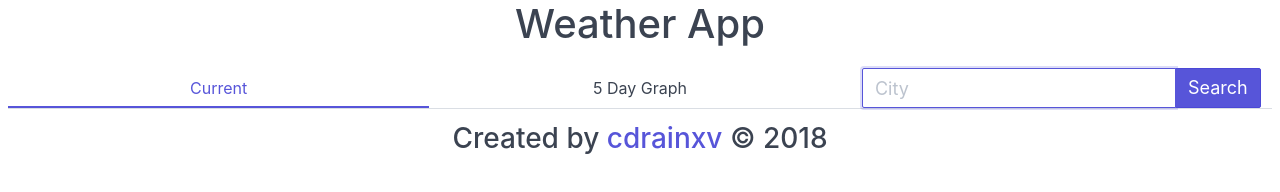
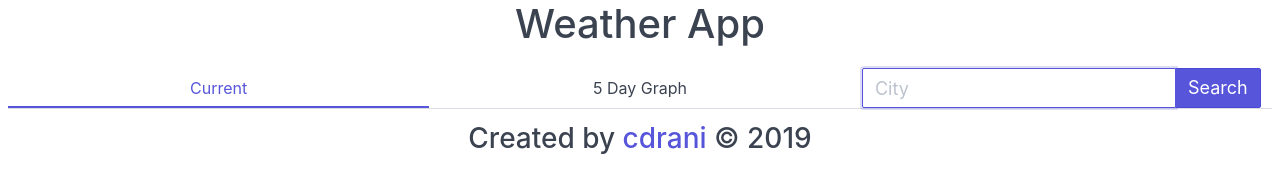
Before and after one commit to cdrani/weather, a website built with webpack: page dist/index.html in a window 1280 px wide. Built offline with nearby package versions, Linux system fonts and the light colour scheme; no server answers.

Commit message:
update footer link and year

```diff
--- a/dist/index.html
+++ b/dist/index.html
@@ -45,8 +45,8 @@
     <footer>
       <p class="h3 text-center mt-2">
         Created by
-        <a class="text-link" href="github.com/cdrainxv/weather">cdrainxv</a>
-        &copy; 2018
+        <a class="text-link" href="github.com/cdrani/weather">cdrani</a>
+        &copy; 2019
       </p>
     </footer>
     <script
```
